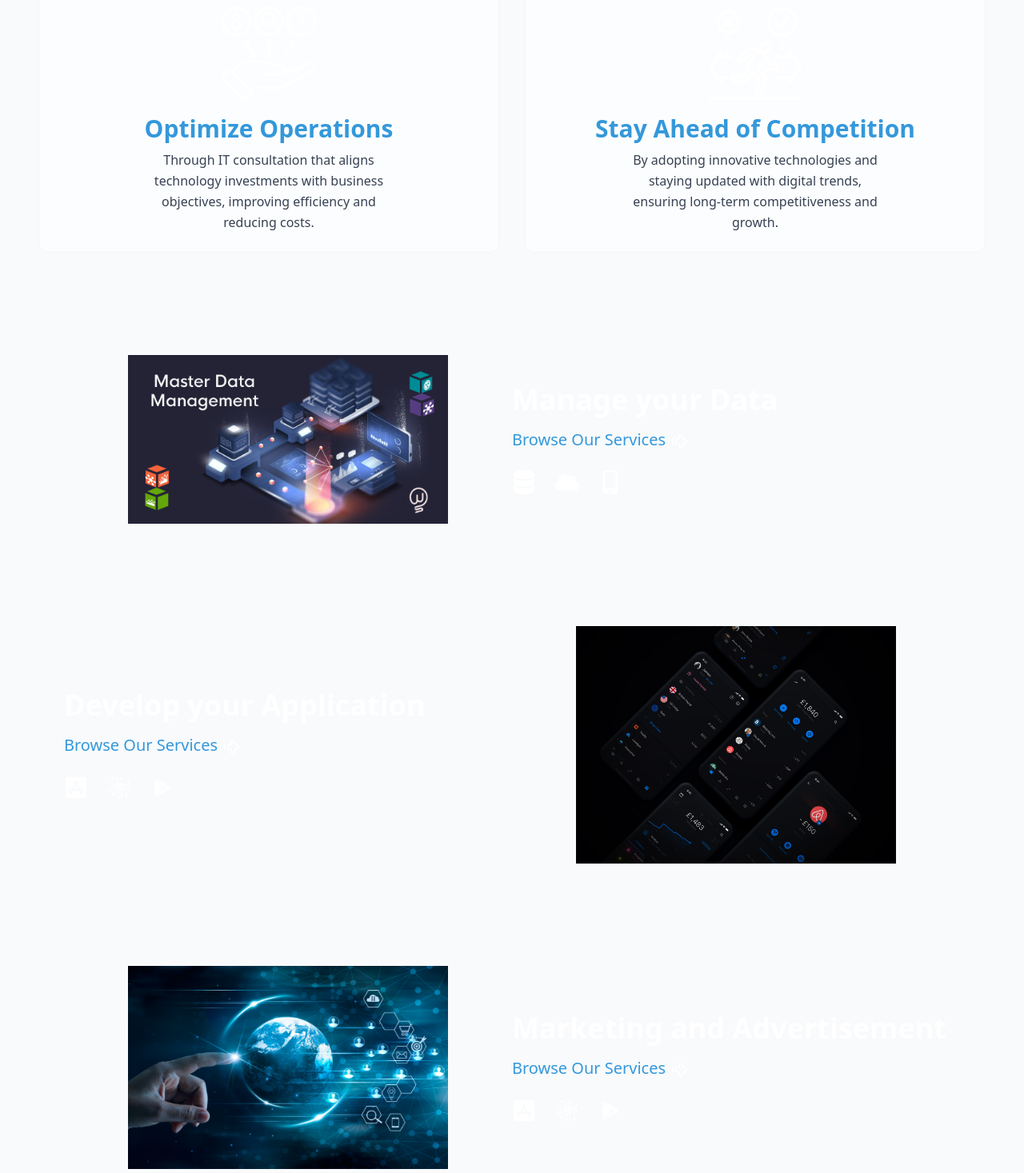
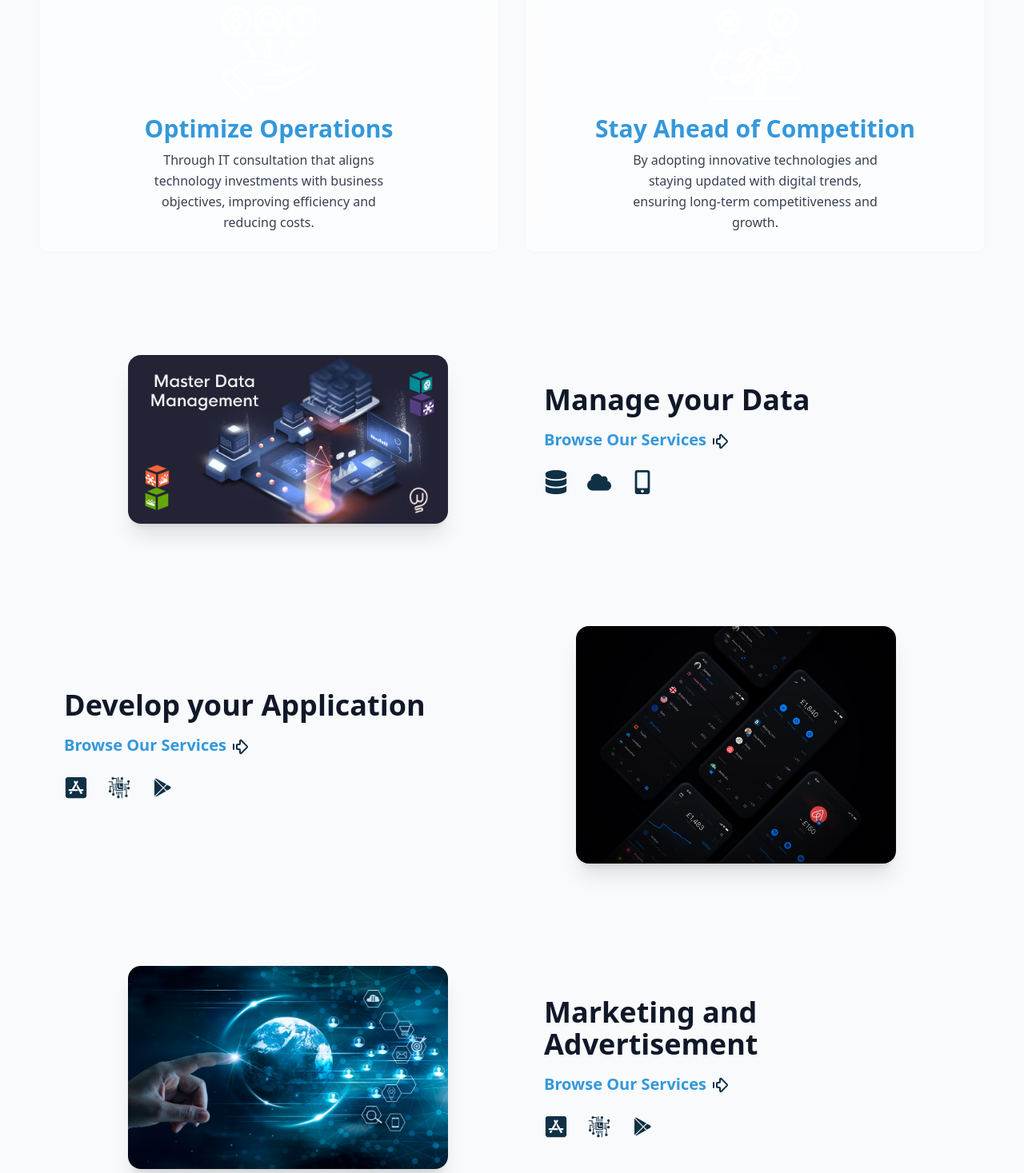
Before and after one commit to ranjitadh/GurkhaLabs, a Next.js app: page /features in a window 1280 px wide. Shown: the part 1330-2797 px from the top of the page at 80% size. Built offline with nearby package versions, Linux system fonts and the light colour scheme.

Commit message:
Theme: Convert Features page to Light Mode with dark text and premium shadows

```diff
--- a/src/app/features/page.tsx
+++ b/src/app/features/page.tsx
@@ -39,7 +39,7 @@ const fadeInRight = {
 const Page = () => {
   return (
     <Suspense fallback={<FeatureSkelton />}>
-      <div className="bg-transparent text-white w-full overflow-hidden pt-24">
+      <div className="bg-transparent text-gray-900 w-full overflow-hidden pt-24">
       {/* Hero Section */}
       <div className="flex flex-col lg:flex-row w-full">
         <motion.div
@@ -49,18 +49,18 @@ const Page = () => {
           variants={fadeInUp}
           className="flex flex-col justify-center items-center lg:items-start w-full px-6 md:px-20 py-20 text-center lg:text-left"
         >
-          <h1 className="text-4xl sm:text-5xl md:text-6xl lg:text-7xl font-bold leading-tight">
+          <h1 className="text-4xl sm:text-5xl md:text-6xl lg:text-7xl font-extrabold leading-tight text-gray-900">
             Skyrocket your <br />
-            productivity <br />
+            <span className="text-[#3498db]">productivity</span> <br />
             with us.
           </h1>
           <div className="mt-8">
             <Link href="/contact">
               <SwipeButton
                 className="cursor-pointer"
-                firstClass="bg-white text-black rounded"
+                firstClass="bg-[#103045] text-white rounded shadow-lg"
                 firstText="Contact us"
-                secondClass="bg-transparent text-white border border-white"
+                secondClass="bg-white text-[#103045] border border-[#103045]"
                 secondText="Contact us"
               />
             </Link>
@@ -79,7 +79,7 @@ const Page = () => {
             width={400}
             height={400}
             alt="feature"
-            className="w-full max-w-[400px] h-auto transition-all duration-300 ease-in-out hover:scale-110"
+            className="w-full max-w-[400px] h-auto transition-all duration-300 ease-in-out hover:scale-110 drop-shadow-xl"
           />
         </motion.div>
       </div>
@@ -92,7 +92,7 @@ const Page = () => {
         whileInView="visible"
         viewport={{ once: true }}
         variants={fadeInUp}
-        className="flex flex-col-reverse md:flex-row items-center justify-center py-16 px-4 md:px-20 space-y-10 md:space-y-0 bg-transparent text-white"
+        className="flex flex-col-reverse md:flex-row items-center justify-center py-16 px-4 md:px-20 space-y-10 md:space-y-0 bg-transparent text-gray-900"
       >
         <div className="w-full md:w-1/2 flex justify-center">
           <Image
@@ -100,20 +100,20 @@ const Page = () => {
             width={500}
             height={500}
             alt="Manage Data"
-            className="w-full max-w-[400px] h-auto transition-all duration-300 ease-in-out hover:scale-105"
+            className="w-full max-w-[400px] h-auto transition-all duration-300 ease-in-out hover:scale-105 shadow-xl rounded-2xl"
           />
         </div>
-        <div className="w-full md:w-1/2 text-center md:text-left">
-          <h2 className="text-3xl md:text-4xl font-bold">Manage your Data</h2>
+        <div className="w-full md:w-1/2 text-center md:text-left md:pl-10">
+          <h2 className="text-3xl md:text-4xl font-extrabold">Manage your Data</h2>
           <Link href="/services">
-            <span className="text-[#3498db] text-xl inline-block mt-4">
-              Browse Our Services <ArrowBigRightDash className="inline text-white" />
+            <span className="text-[#3498db] text-xl font-bold inline-block mt-4 hover:underline">
+              Browse Our Services <ArrowBigRightDash className="inline text-[#103045]" />
             </span>
           </Link>
-          <div className="mt-6 flex justify-center md:justify-start space-x-6 text-3xl">
-            <FaDatabase className="hover:text-[#3498db]" />
-            <FaCloud className="hover:text-[#3498db]" />
-            <FaMobileAlt className="hover:text-[#3498db]" />
+          <div className="mt-6 flex justify-center md:justify-start space-x-6 text-3xl text-[#103045]">
+            <FaDatabase className="hover:text-[#3498db] transition-colors" />
+            <FaCloud className="hover:text-[#3498db] transition-colors" />
+            <FaMobileAlt className="hover:text-[#3498db] transition-colors" />
           </div>
         </div>
       </motion.div>
@@ -124,21 +124,21 @@ const Page = () => {
         whileInView="visible"
         viewport={{ once: true }}
         variants={fadeInUp}
-        className="flex flex-col md:flex-row items-center justify-center py-16 px-36 md:px-20 space-y-10 md:space-y-0 bg-transparent text-white"
+        className="flex flex-col md:flex-row items-center justify-center py-16 px-36 md:px-20 space-y-10 md:space-y-0 bg-transparent text-gray-900"
       >
-        <div className="w-full md:w-1/2 text-center md:text-left">
-          <h2 className="text-3xl md:text-4xl font-bold">
+        <div className="w-full md:w-1/2 text-center md:text-left md:pr-10">
+          <h2 className="text-3xl md:text-4xl font-extrabold">
             Develop your Application
           </h2>
           <Link href="/services">
-            <span className="text-[#3498db] text-xl inline-block mt-4">
-              Browse Our Services <ArrowBigRightDash className="inline text-white" />
+            <span className="text-[#3498db] text-xl font-bold inline-block mt-4 hover:underline">
+              Browse Our Services <ArrowBigRightDash className="inline text-[#103045]" />
             </span>
           </Link>
-          <div className="mt-6 flex justify-center md:justify-start space-x-6 text-3xl">
-            <FaAppStoreIos className="hover:text-[#3498db]" />
-            <GiProcessor className="hover:text-[#3498db]" />
-            <BiLogoPlayStore className="hover:text-[#3498db]" />
+          <div className="mt-6 flex justify-center md:justify-start space-x-6 text-3xl text-[#103045]">
+            <FaAppStoreIos className="hover:text-[#3498db] transition-colors" />
+            <GiProcessor className="hover:text-[#3498db] transition-colors" />
+            <BiLogoPlayStore className="hover:text-[#3498db] transition-colors" />
           </div>
         </div>
         <div className="w-full md:w-1/2 flex justify-center">
@@ -147,7 +147,7 @@ const Page = () => {
             width={500}
             height={500}
             alt="Develop App"
-            className="w-full max-w-[400px] h-auto transition-all duration-300 ease-in-out hover:scale-105"
+            className="w-full max-w-[400px] h-auto transition-all duration-300 ease-in-out hover:scale-105 shadow-xl rounded-2xl"
           />
         </div>
       </motion.div>
@@ -158,7 +158,7 @@ const Page = () => {
         whileInView="visible"
         viewport={{ once: true }}
         variants={fadeInRight}
-        className="flex flex-col md:flex-row items-center justify-center py-16 px-4 md:px-20 space-y-10 md:space-y-0 bg-transparent text-white"
+        className="flex flex-col md:flex-row items-center justify-center py-16 px-4 md:px-20 space-y-10 md:space-y-0 bg-transparent text-gray-900"
       >
         <div className="w-full md:w-1/2 flex justify-center">
           <Image
@@ -166,22 +166,22 @@ const Page = () => {
             width={500}
             height={500}
             alt="Marketing"
-            className="w-full max-w-[400px] h-auto transition-all duration-300 ease-in-out hover:scale-105"
+            className="w-full max-w-[400px] h-auto transition-all duration-300 ease-in-out hover:scale-105 shadow-xl rounded-2xl"
           />
         </div>
-        <div className="w-full md:w-1/2 text-center md:text-left">
-          <h2 className="text-3xl md:text-4xl font-bold">
+        <div className="w-full md:w-1/2 text-center md:text-left md:pl-10">
+          <h2 className="text-3xl md:text-4xl font-extrabold">
             Marketing and Advertisement
           </h2>
           <Link href="/services">
-            <span className="text-[#3498db] text-xl inline-block mt-4">
-              Browse Our Services <ArrowBigRightDash className="inline text-white" />
+            <span className="text-[#3498db] text-xl font-bold inline-block mt-4 hover:underline">
+              Browse Our Services <ArrowBigRightDash className="inline text-[#103045]" />
             </span>
           </Link>
-          <div className="mt-6 flex justify-center md:justify-start space-x-6 text-3xl">
-            <FaAppStoreIos className="hover:text-[#3498db]" />
-            <GiProcessor className="hover:text-[#3498db]" />
-            <BiLogoPlayStore className="hover:text-[#3498db]" />
+          <div className="mt-6 flex justify-center md:justify-start space-x-6 text-3xl text-[#103045]">
+            <FaAppStoreIos className="hover:text-[#3498db] transition-colors" />
+            <GiProcessor className="hover:text-[#3498db] transition-colors" />
+            <BiLogoPlayStore className="hover:text-[#3498db] transition-colors" />
           </div>
         </div>
       </motion.div>
```
